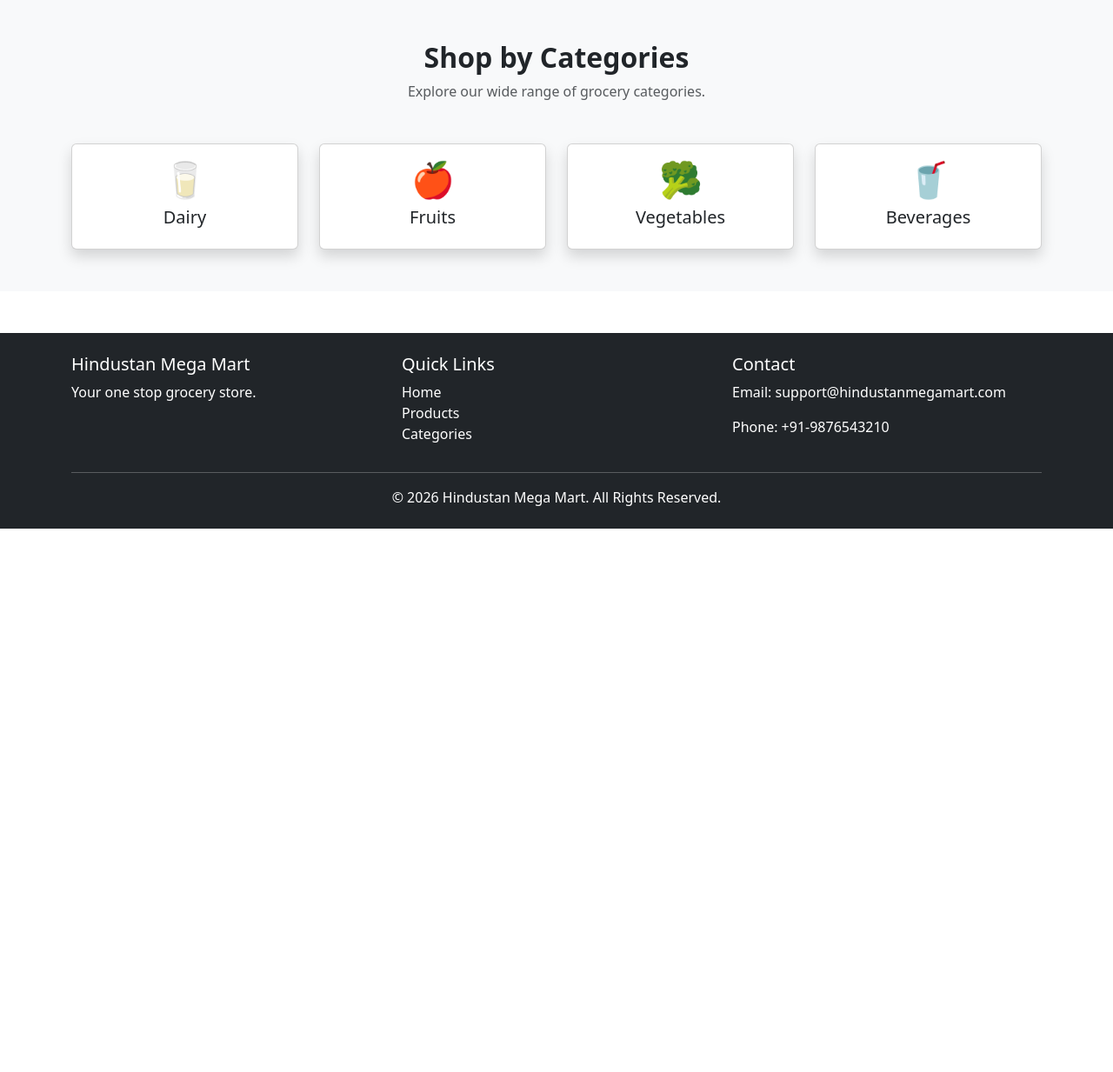
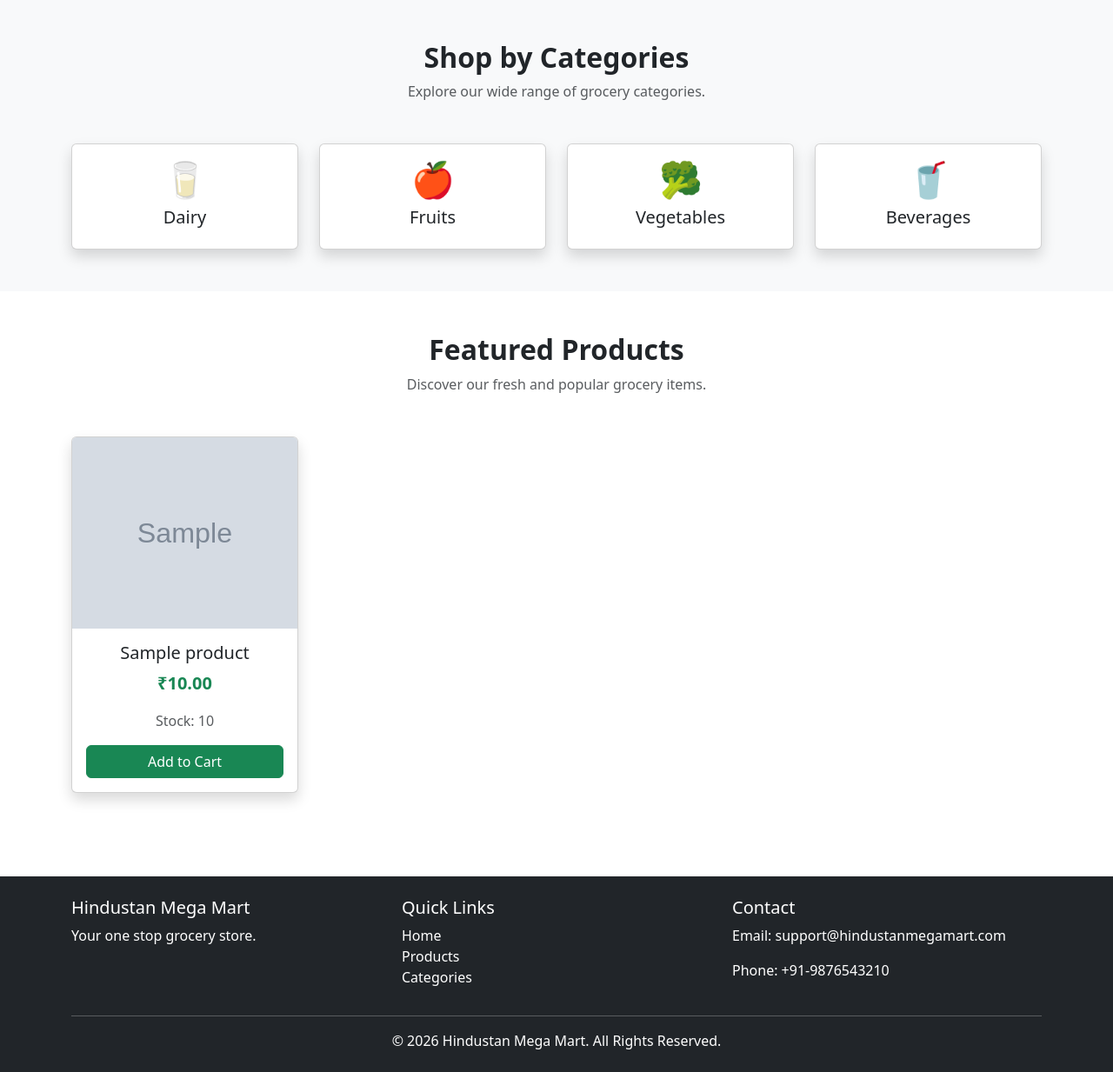
Before and after one commit to ravipushp/Hindustan-Mega-Mart, a Django app: page / in a window 1280 px wide. Shown: the part 647-1880 px from the top of the page at 87% size. Before the commit the page ends 1255 px from the top, so only its background shows below. Run offline with Django 5.2, Linux system fonts and the light colour scheme; tables that the repository leaves empty hold one stand-in row (values such as "Sample post"); grey boxes marked "Sample" are stand-in pictures.

Commit message:
Implement dynamic featured products section

```diff
--- a/Hindustan-Mega-Mart/backend/products/views.py
+++ b/Hindustan-Mega-Mart/backend/products/views.py
@@ -1,5 +1,13 @@
 from django.shortcuts import render
+from .models import Product
 
 
 def home(request):
-    return render(request, "products/home.html")
+
+    products = Product.objects.all()
+
+    context = {
+        "products": products
+    }
+
+    return render(request, "products/home.html", context)
--- a/Hindustan-Mega-Mart/backend/templates/products/home.html
+++ b/Hindustan-Mega-Mart/backend/templates/products/home.html
@@ -2,6 +2,8 @@
 {% load static %}
 
 {% block content %}
+
+<!-- Search Section -->
 <section class="bg-light py-4">
 
     <div class="container">
@@ -41,6 +43,7 @@
 
 </section>
 
+<!-- Hero Section -->
 <section class="py-5">
 
     <div class="container">
@@ -78,7 +81,7 @@
 
             </div>
 
-               </div>
+        </div>
 
     </div>
 
@@ -145,5 +148,76 @@
 
 </section>
 
+<!-- Featured Products -->
+<section class="py-5">
+
+    <div class="container">
+
+        <!-- Section Heading -->
+        <div class="text-center mb-5">
+
+            <h2 class="fw-bold">
+                Featured Products
+            </h2>
+
+            <p class="text-muted">
+                Discover our fresh and popular grocery items.
+            </p>
+
+        </div>
+
+        <!-- Product Cards -->
+        <div class="row g-4">
+
+    {% for product in products %}
+
+    <div class="col-lg-3 col-md-6">
+
+        <div class="card shadow h-100">
+
+            {% if product.image %}
+                <img src="{{ product.image.url }}"
+                     class="card-img-top"
+                     alt="{{ product.name }}"
+                     style="height:220px; object-fit:cover;">
+            {% endif %}
+
+            <div class="card-body text-center">
+
+                <h5 class="card-title">
+                    {{ product.name }}
+                </h5>
+
+                <p class="text-success fw-bold fs-5">
+                    ₹{{ product.price }}
+                </p>
+
+                <p class="text-muted">
+                    Stock: {{ product.stock }}
+                </p>
+
+                <button class="btn btn-success w-100">
+                    Add to Cart
+                </button>
+
+            </div>
+
+        </div>
+
+    </div>
+
+    {% empty %}
+
+    <div class="col-12 text-center">
+        <h5>No products available.</h5>
+    </div>
+
+    {% endfor %}
+
+</div>
+
+    </div>
+
+</section>
 
 {% endblock %}
```
